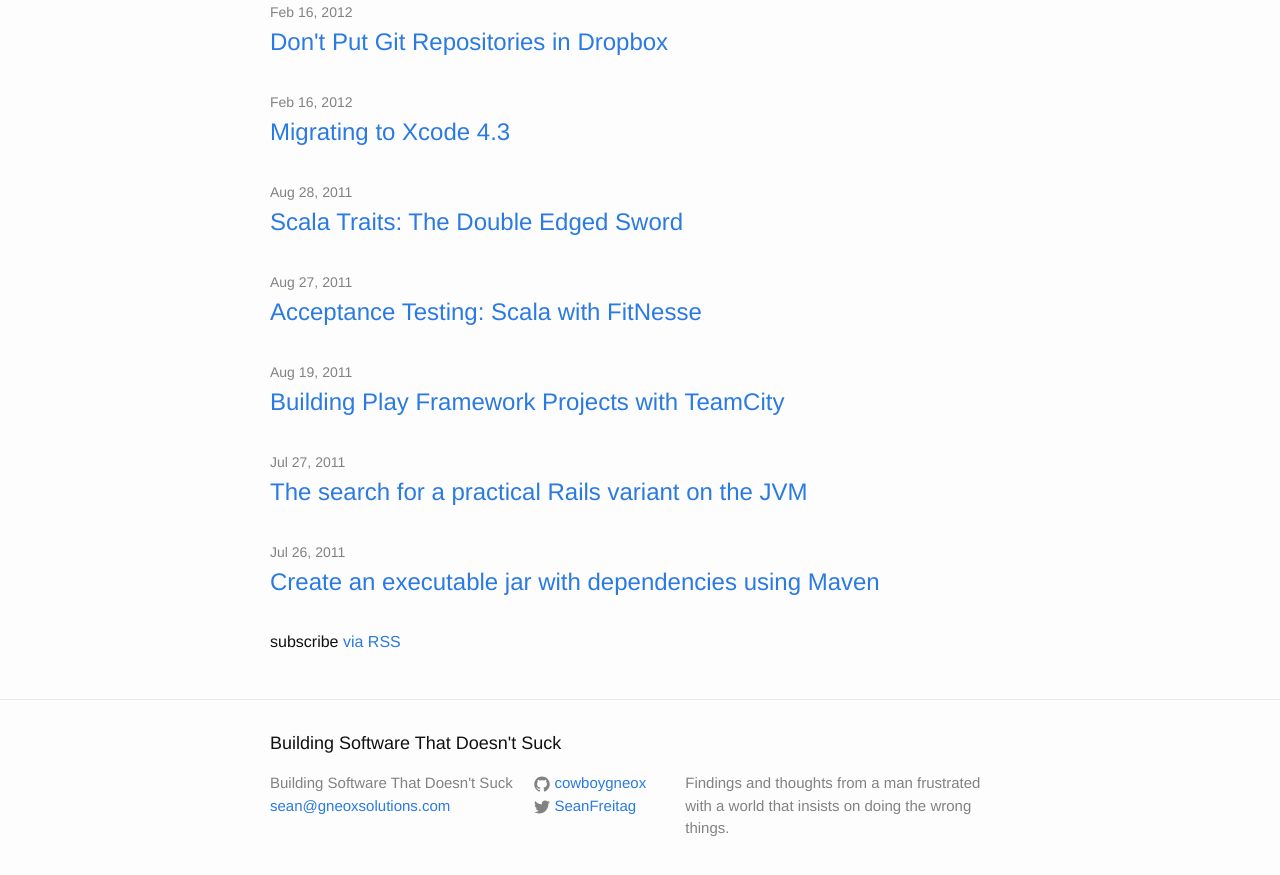
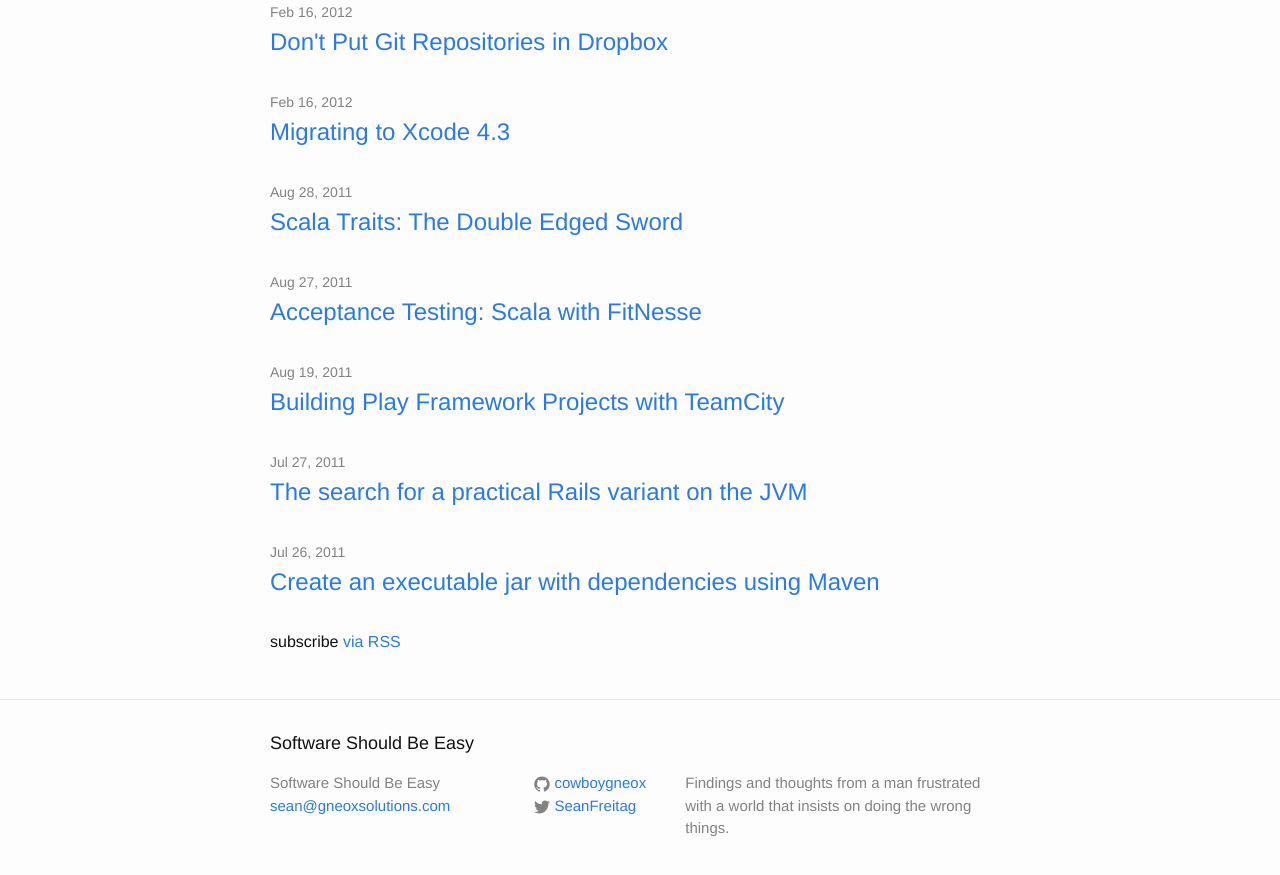
Before and after one commit to cowboygneox/cowboygneox.github.io, a Jekyll site: the page built from index.html, in a window 1280 px wide and 900 px high, scrolled down 623 px. Shown: the top 875 px of the window. Built offline with Jekyll 4.4.1, drawn with Linux system fonts in a browser that asks for light colours; some of the changed text lies outside the part shown.

Commit message:
Trying out a new title.

```diff
--- a/_config.yml
+++ b/_config.yml
@@ -6,7 +6,7 @@
 # 'jekyll serve'. If you change this file, please restart the server process.
 
 # Site settings
-title: Building Software That Doesn't Suck
+title: Software Should Be Easy
 email: sean@gneoxsolutions.com
 description: > # this means to ignore newlines until "baseurl:"
   Findings and thoughts from a man frustrated with a world that insists on doing the wrong things.
```
